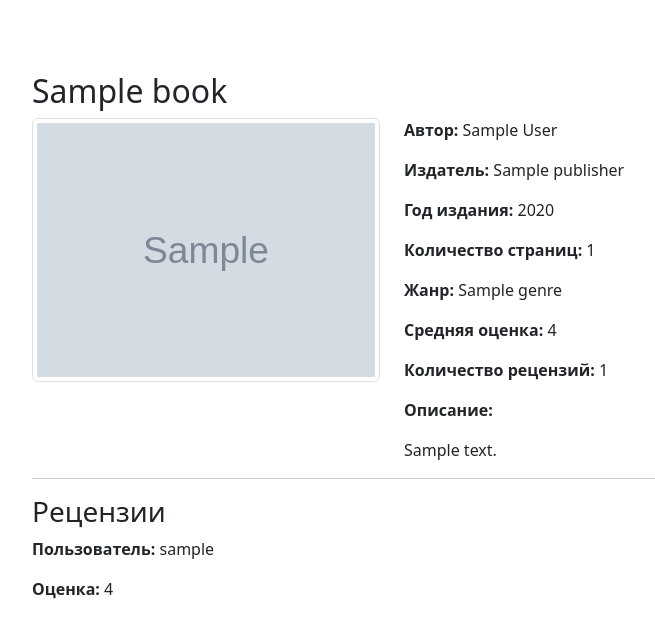
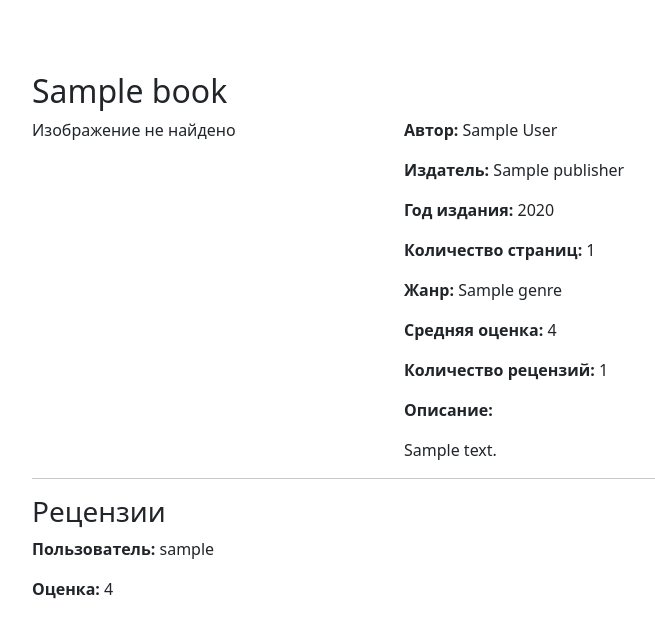
Before and after one commit to fawnyler/app-dev-2024-exam, a Flask app: template app/templates/book_view.html in a window 1280 px wide. Shown: the part 56-675 px from the top of the page, without its empty margins (62-717 px from the left). Run offline with Flask 3, Linux system fonts and the light colour scheme; the template is opened without the code that fills it: most values are stand-ins (such as "Sample title", 1, 10 or a date in 2020); grey boxes marked "Sample" are stand-in pictures; some libraries are stand-ins or nearby versions.

Commit message:
Updated book_view.html

```diff
--- a/app/templates/book_view.html
+++ b/app/templates/book_view.html
@@ -7,10 +7,11 @@
             <h2>{{ book.title }}</h2>
             <div class="row">
                 <div class="col-md-4">
-                    {% if book.cover_id %}
-                        <img src="{{ url_for('static', filename='covers/' ~ books.filename) }}" alt="{{ book.cover_id }} cover" class="img-thumbnail mb-4">
+                    {% if book.photo_url %}
+                    <img src="{{ url_for('static', filename='covers/' ~ book.photo_url) }}" class="img-fluid rounded-start" alt="{{ book.title }} cover" width="300" height="400">
+                    {% else %}
+                        <p>Изображение не найдено</p>
                     {% endif %}
-
                 </div>
                 <div class="col-md-8">
                     <p><strong>Автор:</strong> {{ book.author }}</p>
```
